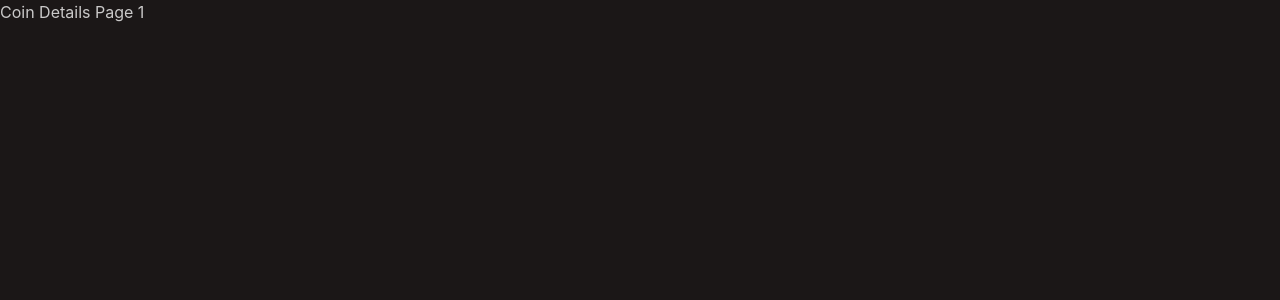
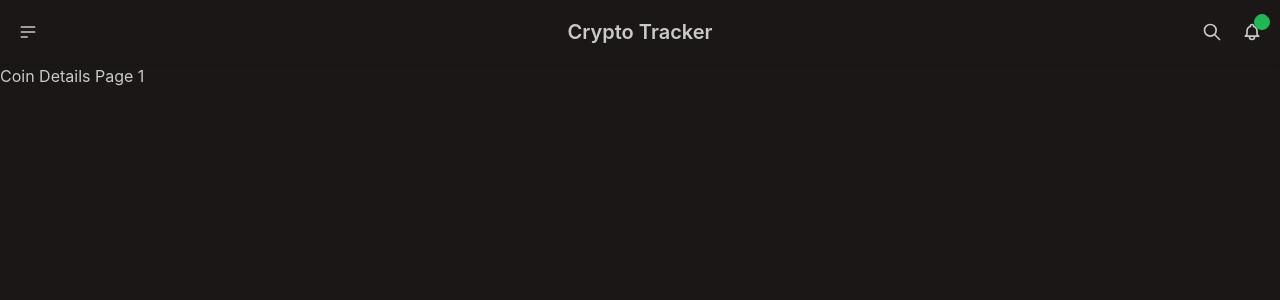
Before and after one commit to Shashank211202/Crypto-Project---CoinGecko, a React (Vite) app: page /details/1 in a window 1280 px wide. Shown: the top 300 px of the page. Built offline with nearby package versions, Linux system fonts and the light colour scheme.

Commit message:
Added layouts in router dom

```diff
--- a/src/App.jsx
+++ b/src/App.jsx
@@ -1,9 +1,11 @@
 import "./App.css";
+import Navbar from "./Components/Navbar/Navbar";
 import Routing from "./Components/Routing/Routing";
 
 function App() {
   return (
     <>
+
       <Routing />
     </>
   );
--- a/src/Components/Routing/Routing.jsx
+++ b/src/Components/Routing/Routing.jsx
@@ -1,13 +1,16 @@
 import { Route, Routes } from "react-router-dom";
 import Home from "../../pages/Home";
 import CoinDetailsPage from "../../pages/CoinDetailsPage";
+import MainLayout from "../../pages/Layout";
 
 function Routing() {
-    return(
-        <Routes>
-            <Route path="/" element={<Home />} />
-            <Route path="/details/:coinId" element={<CoinDetailsPage />} />
-        </Routes>
-    );
+  return (
+    <Routes>
+      <Route path="/" element={<MainLayout />}>
+        <Route index element={<Home />} />
+        <Route path="/details/:coinId" element={<CoinDetailsPage />} />
+      </Route>
+    </Routes>
+  );
 }
 export default Routing;
--- a/src/pages/CoinDetailsPage.jsx
+++ b/src/pages/CoinDetailsPage.jsx
@@ -4,6 +4,7 @@
     const { coinId } = useParams();
   return (
     <div>
+
       <h1>Coin Details Page {coinId}
       </h1>
       {/* Coin details content goes here */}
--- a/src/pages/Home.jsx
+++ b/src/pages/Home.jsx
@@ -1,11 +1,11 @@
 import Banner from "../Components/Banner/Banner";
 import CoinTable from "../Components/CoinTable/CoinTable";
-import Navbar from "../Components/Navbar/Navbar";
+
 
 function Home() {
   return (
     <>
-      <Navbar  />
+
       <Banner />
       <CoinTable  />
     </>
--- /dev/null
+++ b/src/pages/Layout.jsx
@@ -0,0 +1,11 @@
+import { Outlet } from "react-router-dom";
+import Navbar from "../Components/Navbar/Navbar";
+function MainLayout() {
+  return (
+    <>
+    <Navbar /> {/* This Navbar is shared UI across all pages*/}
+    <Outlet /> {/* The actual page that will be rendered along with Navbar */}
+    </>
+  );
+}
+export default MainLayout;
```
